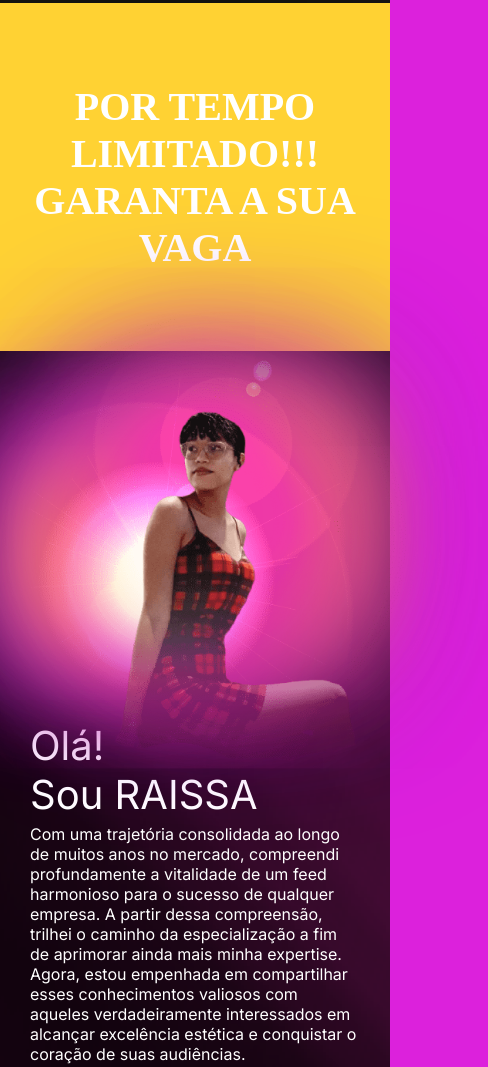
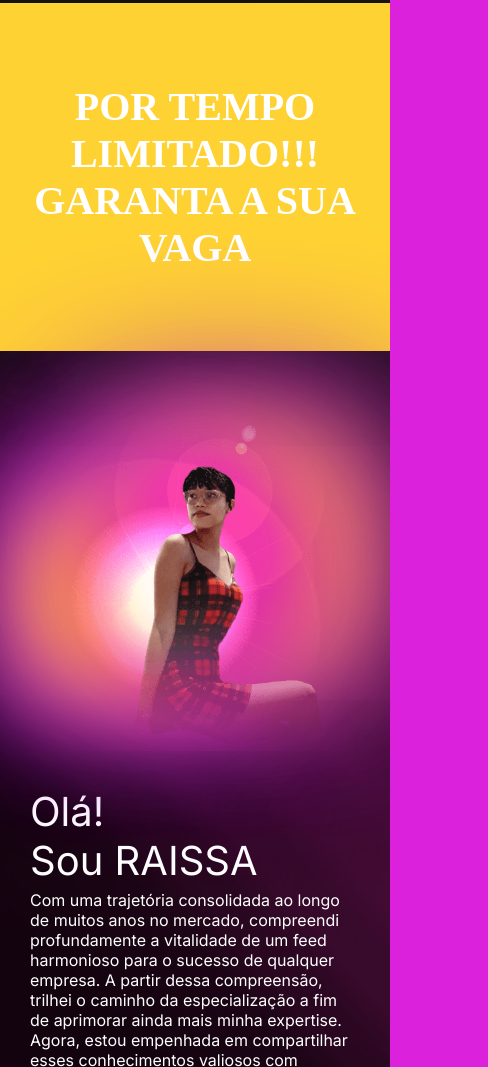
Before and after one commit to wallinsonrocha/socialphotos, a plain HTML site: page index.html in a window 390 px wide. Shown: the part 4381-5448 px from the top of the page, 488 px wide, since content can reach past the window. Drawn offline with Linux system fonts and the light colour scheme; a web font is replaced by a local one.

Commit message:
correção mobile scroll

```diff
--- a/assets/css/style.css
+++ b/assets/css/style.css
@@ -78,9 +78,7 @@ body {
 }
 
 .fit_img2 {
-    object-fit: cover;
-    aspect-ratio: inherit;
-    transform: scale(1.5);
+    height: 400px;
 }
 
 .bold {
@@ -189,6 +187,8 @@ img {
     z-index: 2;
 }
 
+/* overflow-x: hidden; */
+
 .glow,
 .glow2 {
     position: absolute;
```
